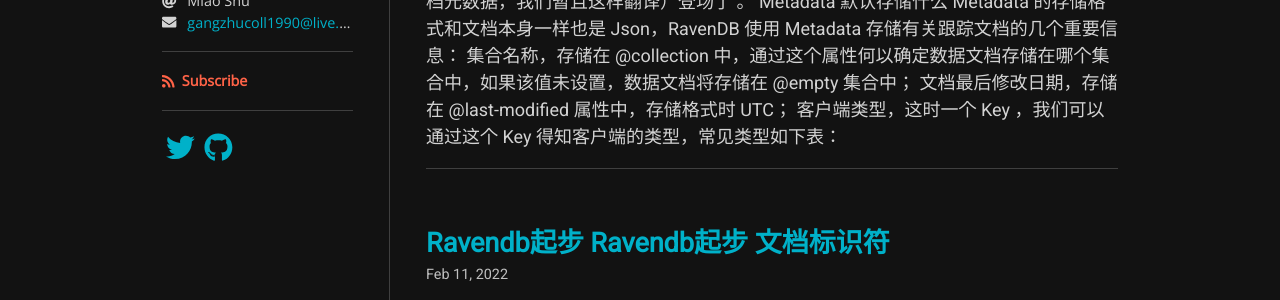
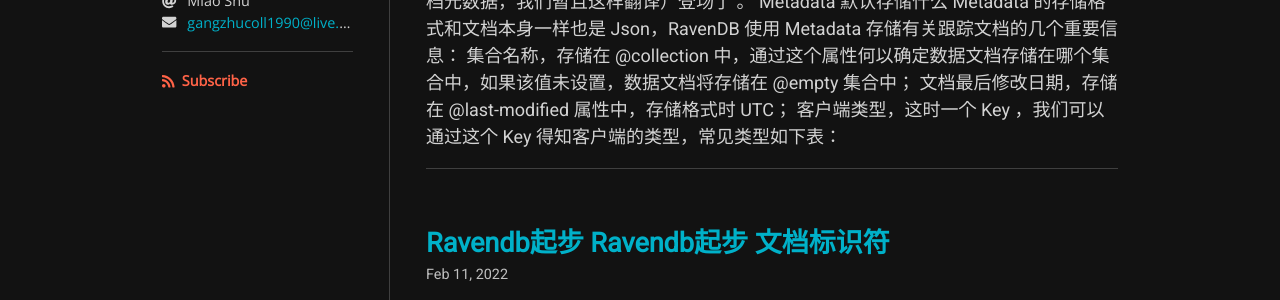
Before and after one commit to MiaoShuYo/miaoshuyo.github.io, a Jekyll site: the page built from index.html, in a window 1280 px wide. Shown: the part 287-587 px from the top of the page. Built offline with Jekyll 4.4.1, drawn with Linux system fonts in a browser that asks for light colours; nearby versions of some CDN libraries; some web fonts are replaced; the list of posts is cut into pages by our own code.

Commit message:
Update sidebar.html

```diff
--- a/_includes/sidebar.html
+++ b/_includes/sidebar.html
@@ -39,15 +39,3 @@
   </a>
 </div>
 {%- endif %}
-
-{% if site.data.social -%}
-  <div class="sidebar-section">
-    <ul class="social-icons">
-      {% for social in site.data.social -%}
-        <li>
-          <a class="social-icon" href="{{ social.url }}"><i class="{{ social.icon | default: 'fas fa-link' }} fa-2x" title="{{ social.title }}"></i></a>
-        </li>
-      {%- endfor %}
-    </ul>
-  </div>
-{%- endif %}
```
